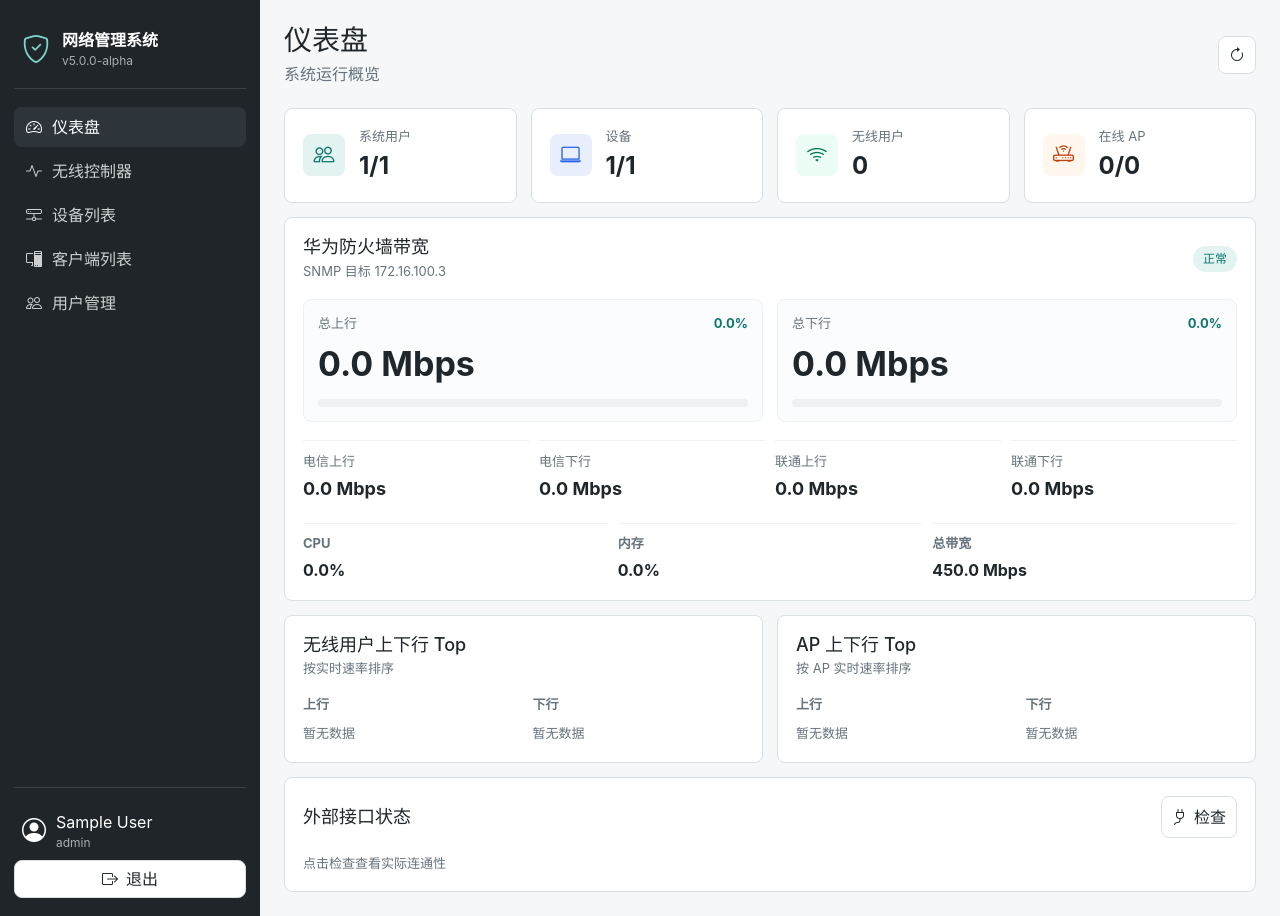
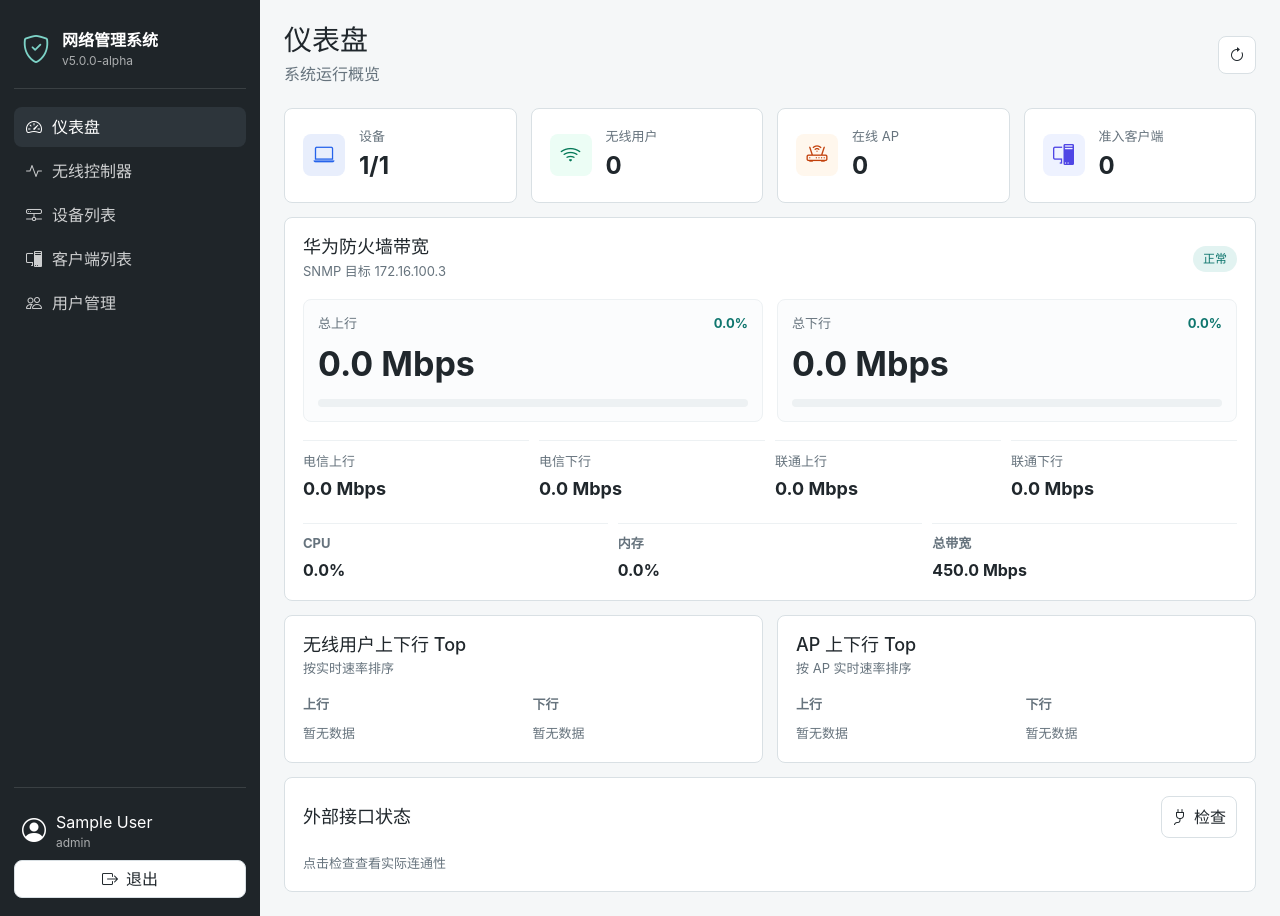
Before and after one commit to jiangcb0916/NMS, a Flask app: page / in a window 1280 px wide. Run offline with Flask 2, Linux system fonts and the light colour scheme; a user stored in the database is signed in; tables that the repository leaves empty hold one stand-in row (values such as "Sample post"); a database or web service that is not in the repository returns one stand-in record (values such as "Sample title"); data that the repository does not hold is empty; some libraries are stand-ins or nearby versions.

Commit message:
完善仪表盘

```diff
--- a/app/modules/dashboard/routes.py
+++ b/app/modules/dashboard/routes.py
@@ -8,6 +8,7 @@ from app.models.device import Device
 from app.models.user import User
 from app.modules.firewall.routes import default_payload as default_firewall_payload
 from app.modules.firewall.routes import fetch_huawei_firewall_status
+from app.modules.integrations.access_control import AccessControlClient
 from app.modules.wireless import routes as wireless_routes
 
 
@@ -37,6 +38,7 @@ def overview():
     wireless_data = dashboard_wireless_payload()
     return success({
         "summary": summary_data,
+        "access_clients": dashboard_access_clients_payload(),
         "wireless": wireless_data,
         "firewall": dashboard_firewall_payload(),
         "tops": {
@@ -61,6 +63,32 @@ def summary_payload():
             "device_os": DeviceOsCache.query.count(),
         },
     }
+
+
+def dashboard_access_clients_payload():
+    client = AccessControlClient()
+    if not client.configured:
+        return {"total": 0, "configured": False, "ok": False, "error": "联软准入 API 未配置"}
+
+    try:
+        client.timeout = 5
+        payload = client.query_devices(terminaltype="1")
+        if payload.get("status") != "SUCCESS":
+            return {
+                "total": 0,
+                "configured": True,
+                "ok": False,
+                "error": payload.get("msg", "联软准入 API 调用失败"),
+            }
+
+        filter_department = current_app.config.get("ACCESS_CONTROL_FILTER_DEPARTMENT")
+        rows = payload.get("rows", [])
+        if filter_department:
+            rows = [row for row in rows if row.get("strdeptname") == filter_department]
+        return {"total": len(rows), "configured": True, "ok": True, "error": ""}
+    except Exception as exc:
+        current_app.logger.warning("Dashboard 准入客户端统计读取失败: %s", exc)
+        return {"total": 0, "configured": True, "ok": False, "error": str(exc)}
 
 
 def dashboard_firewall_payload():
--- a/scripts/smoke_test.py
+++ b/scripts/smoke_test.py
@@ -17,6 +17,7 @@ from app.models.base import now_local
 from app.models.cache import UserNameCache
 from app.models.user import User
 from app.modules.access_control import routes as access_control_routes
+from app.modules.dashboard import routes as dashboard_routes
 from app.modules.firewall import routes as firewall_routes
 from app.modules.wireless import routes as wireless_routes
 
@@ -247,6 +248,7 @@ def main():
     original_prometheus_client = wireless_routes.PrometheusClient
     original_firewall_get = firewall_routes.requests.get
     original_bandwidth_history = firewall_routes.bandwidth_history
+    original_dashboard_access_control_client = dashboard_routes.AccessControlClient
     wireless_routes.PrometheusClient = FakePrometheusClient
     firewall_routes.requests.get = fake_firewall_get
     firewall_routes.bandwidth_history = {
@@ -256,10 +258,12 @@ def main():
         "unicom_in": 1000000000,
         "unicom_out": 1000000000,
     }
+    dashboard_routes.AccessControlClient = FakeAccessControlClient
     try:
         overview_response = client.get("/api/dashboard/overview")
         assert overview_response.status_code == 200, overview_response.get_data(as_text=True)
         overview_data = overview_response.get_json()["data"]
+        assert overview_data["access_clients"]["total"] == 2
         assert overview_data["firewall"]["configured"] is True
         assert overview_data["firewall"]["cpu_usage"] == 11
         assert overview_data["firewall"]["total_upload"] > 0
@@ -272,6 +276,7 @@ def main():
         wireless_routes.PrometheusClient = original_prometheus_client
         firewall_routes.requests.get = original_firewall_get
         firewall_routes.bandwidth_history = original_bandwidth_history
+        dashboard_routes.AccessControlClient = original_dashboard_access_control_client
 
     create_device_response = client.post("/api/access-control/device-list", json={
         "username": "smoke-device",
--- a/static/css/app.css
+++ b/static/css/app.css
@@ -218,6 +218,11 @@ select {
 .metric-icon.ap {
     background: #fff7ed;
     color: #c2410c;
+}
+
+.metric-icon.clients {
+    background: #eef2ff;
+    color: #4f46e5;
 }
 
 .metric-label {
--- a/static/js/app.js
+++ b/static/js/app.js
@@ -190,10 +190,11 @@ async function loadSummary() {
     const data = await apiGet('/api/dashboard/overview');
     const summary = data.summary || {};
     const wireless = data.wireless || {};
-    document.getElementById('metric-users').textContent = `${summary.users?.active ?? 0}/${summary.users?.total ?? 0}`;
+    const accessClients = data.access_clients || {};
     document.getElementById('metric-devices').textContent = `${summary.devices?.online ?? 0}/${summary.devices?.total ?? 0}`;
     document.getElementById('metric-wireless-users').textContent = wireless.wireless_users ?? 0;
-    document.getElementById('metric-wireless-ap').textContent = `${wireless.ap_online ?? 0}/${wireless.total_aps ?? 0}`;
+    document.getElementById('metric-wireless-ap').textContent = wireless.ap_online ?? 0;
+    document.getElementById('metric-access-clients').textContent = accessClients.total ?? 0;
     renderFirewallDashboard(data.firewall || {});
     renderTrafficTopList('wireless-user-upload-top', data.tops?.wireless_users?.upload || []);
     renderTrafficTopList('wireless-user-download-top', data.tops?.wireless_users?.download || []);
--- a/templates/index.html
+++ b/templates/index.html
@@ -15,13 +15,6 @@
 
 <section class="dashboard-view app-view" id="dashboard-panel">
     <section class="metric-grid dashboard-metrics" id="metric-grid">
-        <article class="metric">
-            <div class="metric-icon users"><i class="bi bi-people"></i></div>
-            <div>
-                <div class="metric-label">系统用户</div>
-                <div class="metric-value" id="metric-users">-</div>
-            </div>
-        </article>
         <article class="metric">
             <div class="metric-icon devices"><i class="bi bi-laptop"></i></div>
             <div>
@@ -41,6 +34,13 @@
             <div>
                 <div class="metric-label">在线 AP</div>
                 <div class="metric-value" id="metric-wireless-ap">-</div>
+            </div>
+        </article>
+        <article class="metric">
+            <div class="metric-icon clients"><i class="bi bi-pc-display"></i></div>
+            <div>
+                <div class="metric-label">准入客户端</div>
+                <div class="metric-value" id="metric-access-clients">-</div>
             </div>
         </article>
     </section>
```
